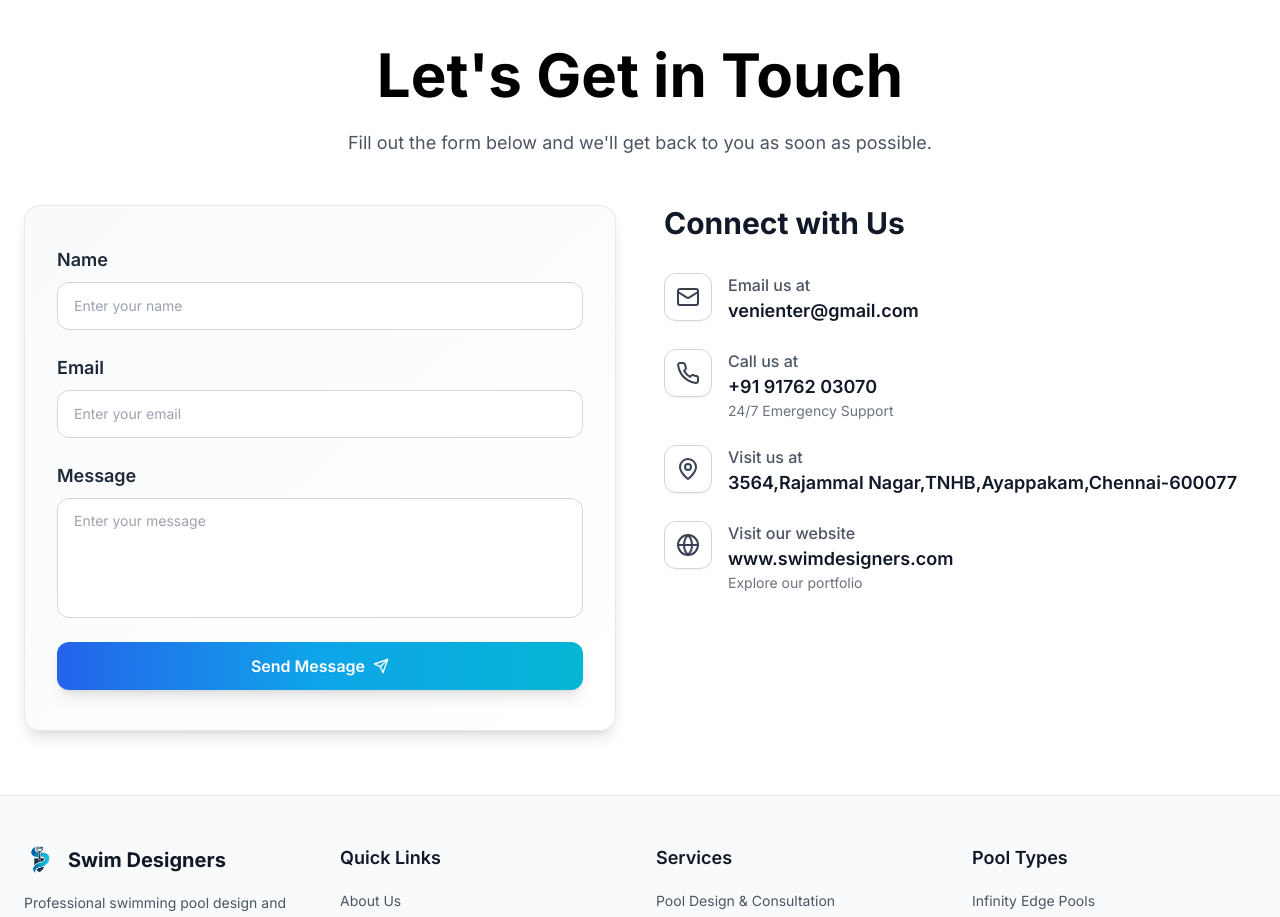
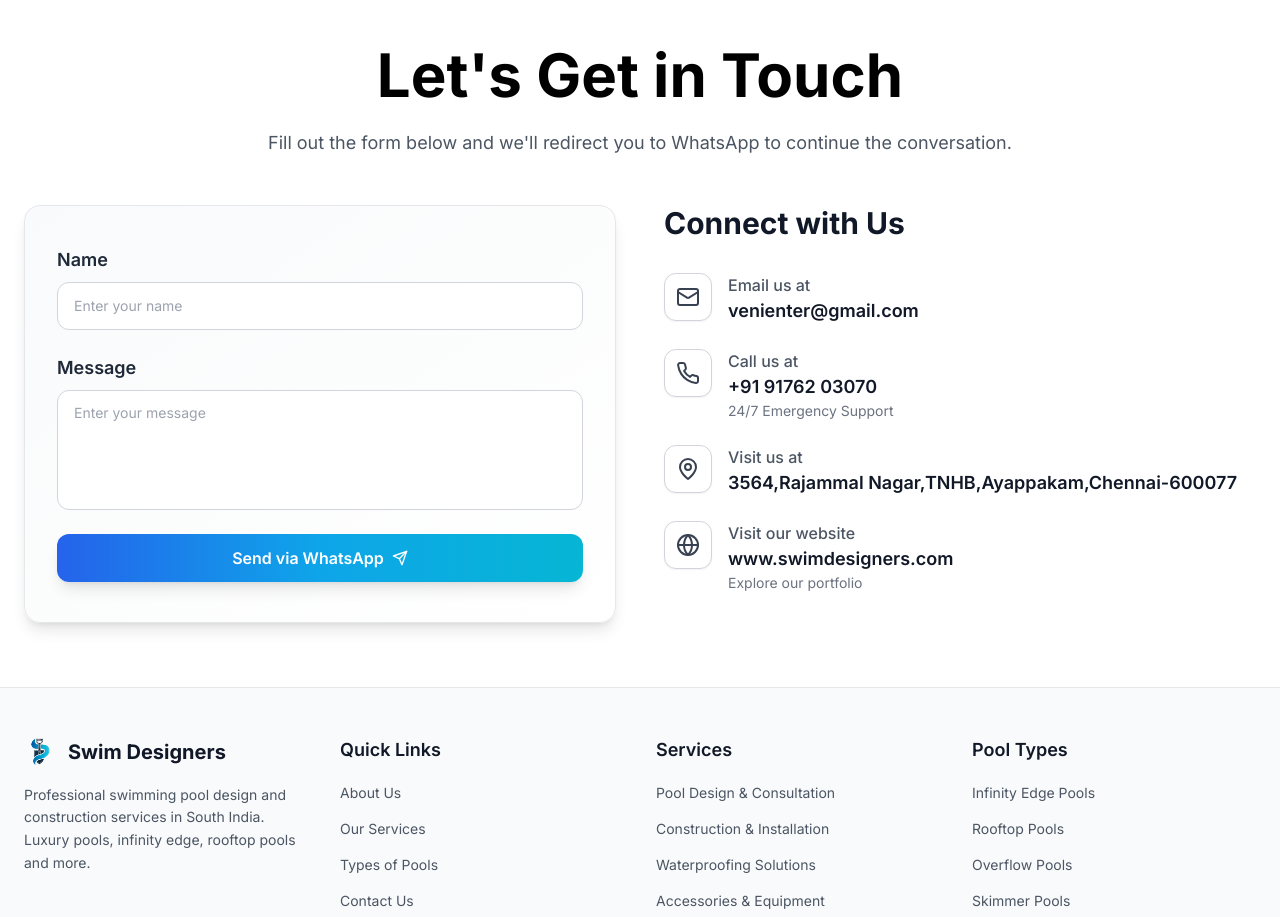
Before and after one commit to Niranjan-githubs/swim_desgn, a React (Vite) app: page /top in a window 1280 px wide. Shown: the part 6700-7617 px from the top of the page. Built offline with nearby package versions, Linux system fonts and the light colour scheme.

Commit message:
form redirection

```diff
--- a/src/components/Footer.tsx
+++ b/src/components/Footer.tsx
@@ -15,14 +15,12 @@ declare global {
 
 interface FormErrors {
   name?: string;
-  email?: string;
   message?: string;
   submit?: string;
 }
 
 interface FormState {
   name: string;
-  email: string;
   message: string;
   submitting: boolean;
   submitted: boolean;
@@ -34,7 +32,6 @@ const Footer = () => {
   const navigate = useNavigate();
   const [state, setState] = useState<FormState>({
     name: '',
-    email: '',
     message: '',
     submitting: false,
     submitted: false,
@@ -49,11 +46,6 @@ const Footer = () => {
 
   // EmailJS is initialized in index.html
 
-  const validateEmail = (email: string): boolean => {
-    const re = /^[^\s@]+@[^\s@]+\.[^\s@]+$/;
-    return re.test(email);
-  };
-
   const handleSubmit = async (e: React.FormEvent<HTMLFormElement>) => {
     e.preventDefault();
 
@@ -64,11 +56,6 @@ const Footer = () => {
     const errors: FormErrors = {};
     if (!state.name.trim()) {
       errors.name = 'Name is required';
-    }
-    if (!state.email.trim()) {
-      errors.email = 'Email is required';
-    } else if (!validateEmail(state.email)) {
-      errors.email = 'Please enter a valid email address';
     }
     if (!state.message.trim()) {
       errors.message = 'Message is required';
@@ -82,78 +69,41 @@ const Footer = () => {
     setState(prev => ({ ...prev, submitting: true }));
 
     try {
-      // Check if EmailJS is loaded
-      if (typeof window === 'undefined' || !window.emailjs) {
-        throw new Error('EmailJS is not loaded. Please add the EmailJS script to your HTML.');
+      // Format the message for WhatsApp - using the exact format that works
+      const message = `Hello! I am interested in your swimming pool services.
+
+Name: ${state.name}
+Message: ${state.message}
+
+I would like to discuss my pool requirements with you.`;
+
+      // URL encode the message properly
+      const encodedMessage = encodeURIComponent(message);
+
+      // WhatsApp number in international format (no +, no leading zeros)
+      const whatsappNumber = '919176203070';
+
+      // Create WhatsApp URL using the exact format that works
+      const whatsappURL = `https://wa.me/${whatsappNumber}?text=${encodedMessage}`;
+
+      // Debug: Log the URL to console
+      console.log('WhatsApp URL:', whatsappURL);
+      console.log('Original message:', message);
+      console.log('Encoded message:', encodedMessage);
+
+      // Try to redirect to WhatsApp
+      const newWindow = window.open(whatsappURL, '_blank');
+
+      // If the window doesn't open or there's an issue, try alternative encoding
+      if (!newWindow || newWindow.closed || typeof newWindow.closed === 'undefined') {
+        console.log('Trying alternative encoding...');
+        const alternativeUrl = `https://wa.me/${whatsappNumber}?text=${encodeURIComponent(message.replace(/\n/g, '%0A'))}`;
+        window.open(alternativeUrl, '_blank');
       }
 
-      // Create HTML formatted email content
-      const htmlContent = `
-        <div style="font-family: Arial, sans-serif; max-width: 600px; margin: 0 auto; padding: 20px; background-color: #f9f9f9;">
-          <div style="background-color: white; padding: 30px; border-radius: 10px; box-shadow: 0 2px 10px rgba(0,0,0,0.1);">
-            <div style="text-align: center; margin-bottom: 30px;">
-              <img src="/logo.png" alt="Swim Designers Logo" style="width: 60px; height: 60px; object-fit: contain;">
-              <h1 style="color: #1f2937; margin: 10px 0; font-size: 24px; font-weight: bold;">Swim Designers</h1>
-              <h2 style="color: #3b82f6; margin: 0; font-size: 20px; font-weight: 600;">New Contact Form Message</h2>
-            </div>
-
-            <div style="background-color: #f8fafc; padding: 20px; border-radius: 8px; margin-bottom: 20px;">
-              <div style="margin-bottom: 15px;">
-                <strong style="color: #374151; font-size: 16px;">👤 Name:</strong>
-                <p style="color: #1f2937; margin: 5px 0 0 0; font-size: 16px; font-weight: 500;">${state.name}</p>
-              </div>
-
-              <div style="margin-bottom: 15px;">
-                <strong style="color: #374151; font-size: 16px;">📧 Email:</strong>
-                <p style="color: #1f2937; margin: 5px 0 0 0; font-size: 16px; font-weight: 500;">${state.email}</p>
-              </div>
-
-              <div style="margin-bottom: 15px;">
-                <strong style="color: #374151; font-size: 16px;">💬 Message:</strong>
-                <p style="color: #1f2937; margin: 5px 0 0 0; font-size: 16px; line-height: 1.6; white-space: pre-wrap;">${state.message}</p>
-              </div>
-            </div>
-
-            <div style="text-align: center; padding-top: 20px; border-top: 2px solid #e5e7eb;">
-              <p style="color: #6b7280; font-size: 14px; margin: 0;">
-                📅 Sent on: ${new Date().toLocaleString('en-US', {
-                  year: 'numeric',
-                  month: 'long',
-                  day: 'numeric',
-                  hour: '2-digit',
-                  minute: '2-digit',
-                  timeZoneName: 'short'
-                })}
-              </p>
-              <p style="color: #9ca3af; font-size: 12px; margin: 10px 0 0 0;">
-                This message was sent via your website contact form at Swim Designers.
-              </p>
-            </div>
-          </div>
-        </div>
-      `;
-
-      // Send email using EmailJS with HTML content
-      const templateParams = {
-        user_name: state.name,
-        user_email: state.email,
-        message: state.message,
-        reply_to: state.email,
-        html_content: htmlContent
-      };
-
-      const result = await window.emailjs.send(
-        EMAIL_SERVICE_ID,
-        EMAIL_TEMPLATE_ID,
-        templateParams,
-        EMAIL_PUBLIC_KEY
-      );
-
-      console.log('Email sent successfully:', result.text);
-
+      // Reset form
       setState({
         name: '',
-        email: '',
         message: '',
         submitting: false,
         submitted: true,
@@ -166,11 +116,11 @@ const Footer = () => {
       }, 5000);
 
     } catch (error) {
-      console.error('EmailJS error:', error);
+      console.error('WhatsApp redirect error:', error);
       setState(prev => ({
         ...prev,
         submitting: false,
-        errors: { submit: 'Failed to send message. Please try again or contact us directly.' }
+        errors: { submit: 'Failed to redirect to WhatsApp. Please try again or contact us directly.' }
       }));
     }
   };
@@ -192,7 +142,7 @@ const Footer = () => {
             Let's Get in Touch
           </h2>
           <p className="text-gray-600 text-lg max-w-2xl mx-auto">
-            Fill out the form below and we'll get back to you as soon as possible.
+            Fill out the form below and we'll redirect you to WhatsApp to continue the conversation.
           </p>
         </div>
 
@@ -203,8 +153,29 @@ const Footer = () => {
               // Success Message
               <div className="text-center py-12">
                 <CheckCircle className="w-16 h-16 text-green-500 mx-auto mb-4" />
-                <h3 className="text-2xl font-bold text-gray-900 mb-2">Message Sent!</h3>
-                <p className="text-gray-600">Thank you for your message. We'll get back to you soon!</p>
+                <h3 className="text-2xl font-bold text-gray-900 mb-2">Redirecting to WhatsApp!</h3>
+                <p className="text-gray-600">Your message has been prepared and you should be redirected to WhatsApp. If not, please click the WhatsApp button below.</p>
+                <button
+                  onClick={() => {
+                    const message = `Hello! I am interested in your swimming pool services.
+
+Name: ${state.name}
+Message: ${state.message}
+
+I would like to discuss my pool requirements with you.`;
+                    const encodedMessage = encodeURIComponent(message);
+                    const whatsappNumber = '919176203070';
+
+                    // Create WhatsApp URL using the exact format that works
+                    const whatsappURL = `https://wa.me/${whatsappNumber}?text=${encodedMessage}`;
+                    window.open(whatsappURL, '_blank');
+                  }}
+                  className="mt-4 bg-green-500 hover:bg-green-600 text-white px-6 py-3 rounded-lg font-semibold transition-colors"
+                >
+                  Open WhatsApp
+                </button>
+
+
               </div>
             ) : (
               <form ref={form} className="space-y-6" onSubmit={handleSubmit}>
@@ -212,7 +183,7 @@ const Footer = () => {
                 <label htmlFor="name" className="text-lg font-semibold text-gray-800">Name</label>
                 <input
                   id="name"
-                    name="user_name" // EmailJS template variable
+                  name="user_name"
                   type="text"
                   required
                   className={`bg-white flex h-12 w-full rounded-xl border px-4 py-3 text-sm outline-none transition-all duration-300 ${
@@ -228,30 +199,6 @@ const Footer = () => {
                   <p className="mt-1 text-sm text-red-500 flex items-center">
                     <AlertCircle className="w-4 h-4 mr-1" />
                     {state.errors.name}
-                    </p>
-                  )}
-              </div>
-
-                              <div className="space-y-2">
-                  <label htmlFor="email" className="text-lg font-semibold text-gray-800">Email</label>
-                  <input
-                    id="email"
-                    name="user_email" // EmailJS template variable
-                    placeholder="Enter your email"
-                    type="email"
-                    className={`bg-white flex h-12 w-full rounded-xl border px-4 py-3 text-sm outline-none transition-all duration-300 ${
-                      state.errors?.email
-                        ? 'border-red-500 focus:border-red-500 focus:ring-2 focus:ring-red-500/20'
-                        : 'border-gray-300 hover:border-blue-400 focus:border-blue-500 focus:ring-2 focus:ring-blue-500/20'
-                    }`}
-                    required
-                    value={state.email}
-                    onChange={(e) => setState({ ...state, email: e.target.value })}
-                  />
-                  {state.errors?.email && (
-                    <p className="mt-1 text-sm text-red-500 flex items-center">
-                      <AlertCircle className="w-4 h-4 mr-1" />
-                      {state.errors.email}
                   </p>
                 )}
               </div>
@@ -300,7 +247,7 @@ const Footer = () => {
                       </>
                     ) : (
                       <>
-                        Send Message
+                        Send via WhatsApp
                         <Send className="ml-2 h-4 w-4 transition-transform group-hover/btn:translate-x-1" />
                       </>
                     )}
```
Lines whose indentation alone changed are shown as unchanged.
